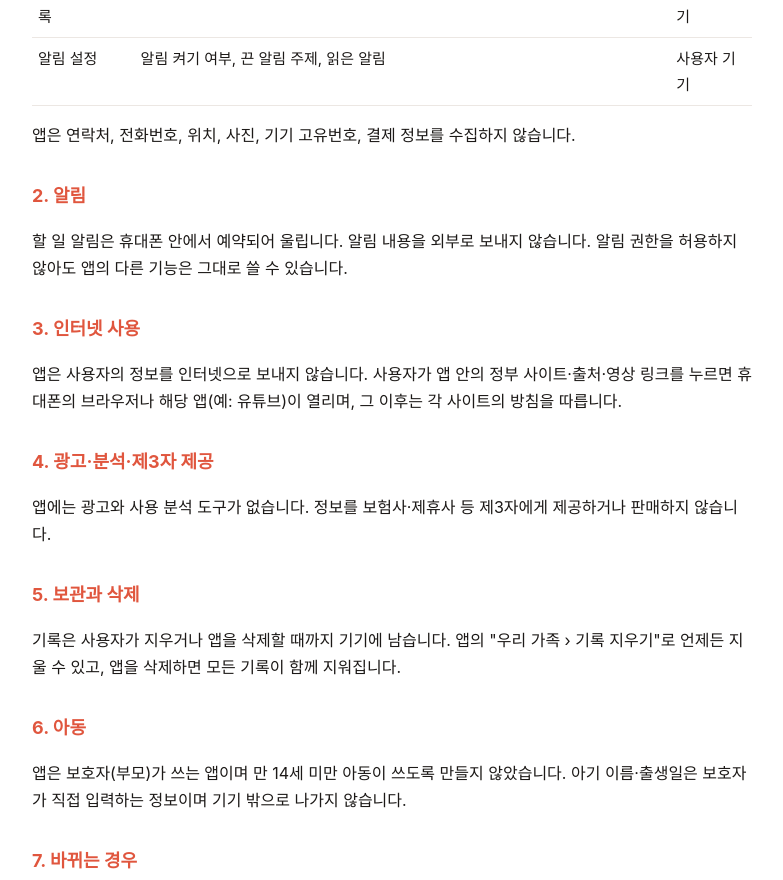
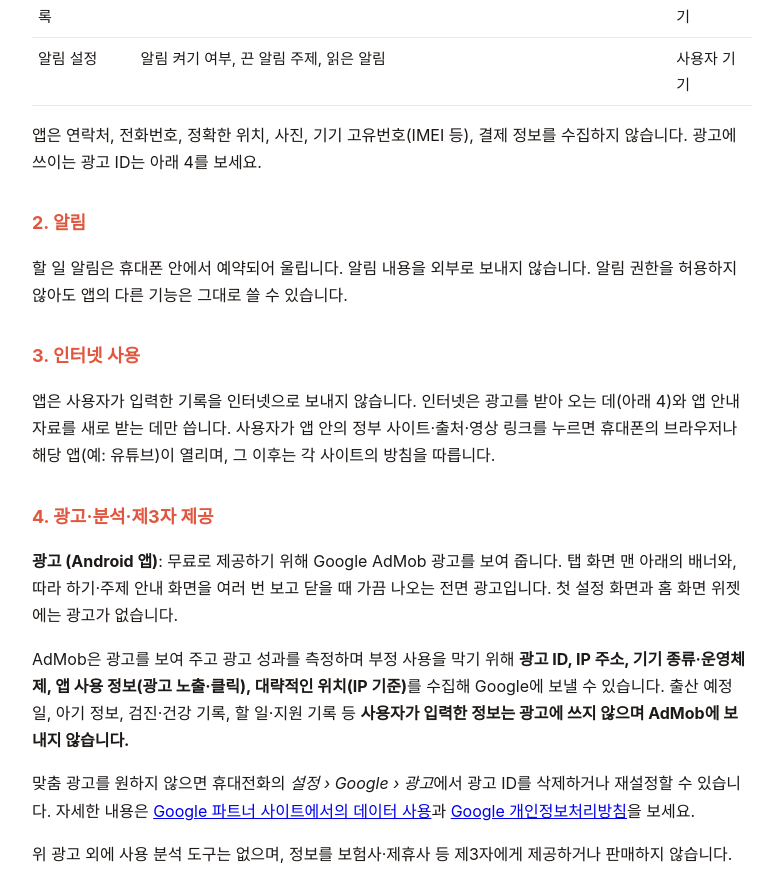
Before and after one commit to rhzn4400-dotcom/mombook-privacy, a plain HTML site: page index.html in a window 1280 px wide. Shown: the part 765-1645 px from the top of the page, without its empty margins (248-1031 px from the left). Drawn offline with Linux system fonts and the light colour scheme.

Commit message:
광고(AdMob) 항목 추가

```diff
--- a/index.html
+++ b/index.html
@@ -24,7 +24,7 @@
   <p class="meta">시행일: 2026년 10월 23일 · 적용 대상: 맘북 Android 앱 (패키지 com.mombookjg.app)</p>
 
   <p>맘북(이하 "앱")은 출산 예정일을 기준으로 임신부터 아이 24개월까지의 할 일, 정부 지원 신청 기한, 육아휴직 급여 예상 등을 정리해 주는 앱입니다. 앱은 개인 개발자가 만든 비공식 앱이며 정부 기관과 관계가 없습니다.</p>
-  <p>앱은 <strong>회원가입이 없고, 입력한 정보를 개발자 서버로 보내지 않습니다.</strong> 모든 기록은 사용자 휴대폰 안에만 저장됩니다.</p>
+  <p>앱은 <strong>회원가입이 없고, 입력한 정보를 개발자 서버로 보내지 않습니다.</strong> 모든 기록은 사용자 휴대폰 안에만 저장됩니다. 무료로 제공하기 위해 Google AdMob 광고를 보여 주며, 광고에 관한 내용은 아래 4를 보세요.</p>
 
   <h2>1. 처리하는 정보와 저장 위치</h2>
   <table>
@@ -37,16 +37,19 @@
     <tr><td>검진·건강 기록</td><td>사용자가 직접 적는 검진·몸무게·증상 메모 (건강 관련 정보)</td><td>사용자 기기</td></tr>
     <tr><td>알림 설정</td><td>알림 켜기 여부, 끈 알림 주제, 읽은 알림</td><td>사용자 기기</td></tr>
   </table>
-  <p>앱은 연락처, 전화번호, 위치, 사진, 기기 고유번호, 결제 정보를 수집하지 않습니다.</p>
+  <p>앱은 연락처, 전화번호, 정확한 위치, 사진, 기기 고유번호(IMEI 등), 결제 정보를 수집하지 않습니다. 광고에 쓰이는 광고 ID는 아래 4를 보세요.</p>
 
   <h2>2. 알림</h2>
   <p>할 일 알림은 휴대폰 안에서 예약되어 울립니다. 알림 내용을 외부로 보내지 않습니다. 알림 권한을 허용하지 않아도 앱의 다른 기능은 그대로 쓸 수 있습니다.</p>
 
   <h2>3. 인터넷 사용</h2>
-  <p>앱은 사용자의 정보를 인터넷으로 보내지 않습니다. 사용자가 앱 안의 정부 사이트·출처·영상 링크를 누르면 휴대폰의 브라우저나 해당 앱(예: 유튜브)이 열리며, 그 이후는 각 사이트의 방침을 따릅니다.</p>
+  <p>앱은 사용자가 입력한 기록을 인터넷으로 보내지 않습니다. 인터넷은 광고를 받아 오는 데(아래 4)와 앱 안내 자료를 새로 받는 데만 씁니다. 사용자가 앱 안의 정부 사이트·출처·영상 링크를 누르면 휴대폰의 브라우저나 해당 앱(예: 유튜브)이 열리며, 그 이후는 각 사이트의 방침을 따릅니다.</p>
 
   <h2>4. 광고·분석·제3자 제공</h2>
-  <p>앱에는 광고와 사용 분석 도구가 없습니다. 정보를 보험사·제휴사 등 제3자에게 제공하거나 판매하지 않습니다.</p>
+  <p><strong>광고 (Android 앱)</strong>: 무료로 제공하기 위해 Google AdMob 광고를 보여 줍니다. 탭 화면 맨 아래의 배너와, 따라 하기·주제 안내 화면을 여러 번 보고 닫을 때 가끔 나오는 전면 광고입니다. 첫 설정 화면과 홈 화면 위젯에는 광고가 없습니다.</p>
+  <p>AdMob은 광고를 보여 주고 광고 성과를 측정하며 부정 사용을 막기 위해 <strong>광고 ID, IP 주소, 기기 종류·운영체제, 앱 사용 정보(광고 노출·클릭), 대략적인 위치(IP 기준)</strong>를 수집해 Google에 보낼 수 있습니다. 출산 예정일, 아기 정보, 검진·건강 기록, 할 일·지원 기록 등 <strong>사용자가 입력한 정보는 광고에 쓰지 않으며 AdMob에 보내지 않습니다.</strong></p>
+  <p>맞춤 광고를 원하지 않으면 휴대전화의 <em>설정 › Google › 광고</em>에서 광고 ID를 삭제하거나 재설정할 수 있습니다. 자세한 내용은 <a href="https://policies.google.com/technologies/partner-sites?hl=ko">Google 파트너 사이트에서의 데이터 사용</a>과 <a href="https://policies.google.com/privacy?hl=ko">Google 개인정보처리방침</a>을 보세요.</p>
+  <p>위 광고 외에 사용 분석 도구는 없으며, 정보를 보험사·제휴사 등 제3자에게 제공하거나 판매하지 않습니다.</p>
 
   <h2>5. 보관과 삭제</h2>
   <p>기록은 사용자가 지우거나 앱을 삭제할 때까지 기기에 남습니다. 앱의 "우리 가족 › 기록 지우기"로 언제든 지울 수 있고, 앱을 삭제하면 모든 기록이 함께 지워집니다.</p>
```
